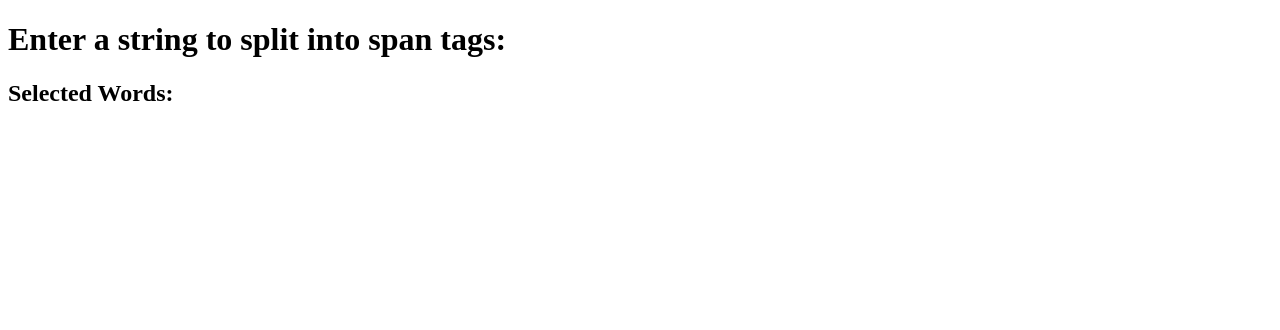
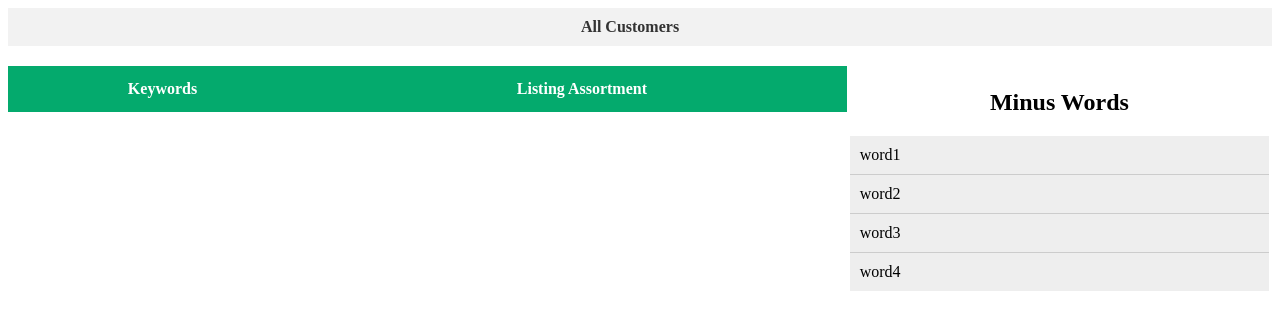
Before and after one commit to n-huzaifa/Keyword-Listing-Script, a plain HTML site: page pages/update.html in a window 1280 px wide. Drawn offline with Linux system fonts and the light colour scheme.

Commit message:
UI to update with keyword mapping data mapping functionality

```diff
--- a/pages/update.html
+++ b/pages/update.html
@@ -9,9 +9,31 @@
     <link rel="stylesheet" href="../styles/update.css" />
   </head>
   <body>
-    <h1>Enter a string to split into span tags:</h1>
-    <div id="output"></div>
-    <h2>Selected Words:</h2>
-    <ul id="selectedList"></ul>
+    <nav id="nav">
+      <ul class="nav-list">
+        <li class="nav-item"><a class="nav-link" href="/">All Customers</a></li>
+      </ul>
+    </nav>
+    <p class="prompt hidden"></p>
+    <section id="main">
+      <table id="myTable" style="width: 66.67%">
+        <thead>
+          <tr>
+            <th>Keywords</th>
+            <th>Listing Assortment</th>
+          </tr>
+        </thead>
+        <tbody></tbody>
+      </table>
+      <div id="minusWordsList">
+        <h2>Minus Words</h2>
+        <ul>
+          <li>word1</li>
+          <li>word2</li>
+          <li>word3</li>
+          <li>word4</li>
+        </ul>
+      </div>
+    </section>
   </body>
 </html>
--- a/scripts/update.js
+++ b/scripts/update.js
@@ -7,7 +7,6 @@ const customerData = data.clients.filter((customerData) =>
   customerData ? customerData.links == link : { error: "No link found" }
 )[0];
 
-console.log(customerData);
 const {
   keywords,
   bestList,
@@ -17,7 +16,43 @@ const {
   minusWordsList,
 } = customerData;
 
-splitString();
+// get a reference to the table
+const table = document.getElementById("myTable");
+
+// iterate through the keywords list and create a row for each keyword
+keywords.forEach((keyword) => {
+  // create a new table row
+  const row = document.createElement("tr");
+
+  // create the "Keywords" cell and add it to the row
+  const keywordsCell = document.createElement("td");
+  keywordsCell.textContent = keyword;
+  row.appendChild(keywordsCell);
+
+  // create the "Listing Assortment" cell and add it to the row
+  const listingAssortmentCell = document.createElement("td");
+  row.appendChild(listingAssortmentCell);
+
+  // create the four buttons and add them to the "Listing Assortment" cell
+  const bestButton = document.createElement("button");
+  bestButton.textContent = "Best";
+  listingAssortmentCell.appendChild(bestButton);
+
+  const middleButton = document.createElement("button");
+  middleButton.textContent = "Middle";
+  listingAssortmentCell.appendChild(middleButton);
+
+  const maybeButton = document.createElement("button");
+  maybeButton.textContent = "Maybe";
+  listingAssortmentCell.appendChild(maybeButton);
+
+  const brandsButton = document.createElement("button");
+  brandsButton.textContent = "Brands";
+  listingAssortmentCell.appendChild(brandsButton);
+
+  // add the row to the table
+  table.appendChild(row);
+});
 
 function splitString() {
   // Create a new string with each word wrapped in a <span> tag
--- a/styles/update.css
+++ b/styles/update.css
@@ -1,3 +1,100 @@
+#nav {
+  background-color: #f2f2f2;
+  padding: 10px;
+  margin-bottom: 20px;
+}
+
+.nav-list {
+  list-style: none;
+  margin: 0;
+  padding: 0;
+  display: flex;
+  justify-content: center;
+}
+
+.nav-item {
+  margin-right: 20px;
+}
+
+.nav-link {
+  text-decoration: none;
+  color: #333;
+  font-weight: bold;
+  font-size: 16px;
+}
+.prompt {
+  position: fixed;
+  bottom: 10px;
+  right: 10px;
+  padding: 10px;
+  background-color: #4caf50;
+  color: white;
+  font-size: large;
+  border-radius: 5px;
+  box-shadow: 0 0 10px rgba(0, 0, 0, 0.2);
+  z-index: 999;
+  transition: opacity 0.5s ease-out;
+}
+
+.prompt.hidden {
+  opacity: 0;
+  transition: opacity 0.5s ease-out;
+}
+
+table {
+  padding: 3px;
+  border-collapse: collapse;
+  width: 100%;
+}
+
+th,
+td {
+  text-align: center;
+  padding: 8px;
+}
+
+tr:nth-child(even) {
+  background-color: #f2f2f2;
+}
+
+th {
+  background-color: #04aa6d;
+  color: white;
+  height: 30px;
+}
+
+#main {
+  display: flex;
+}
+
+#minusWordsList {
+  padding: 3px;
+  width: 33.33%;
+  float: right;
+}
+#minusWordsList h2 {
+  text-align: center;
+}
+#minusWordsList ul {
+  list-style: none;
+  margin: 0;
+  padding: 0;
+}
+
+#minusWordsList li {
+  padding: 10px;
+  background-color: #eee;
+  border-bottom: 1px solid #ccc;
+}
+
+#minusWordsList li:last-child {
+  border-bottom: none;
+}
+
 .highlight {
-  background-color: rgb(216, 3, 3);
+  background-color: rgba(63, 216, 3, 0.39);
 }
+
+span:hover {
+  background-color: rgba(241, 245, 12, 0.39);
+}
```
